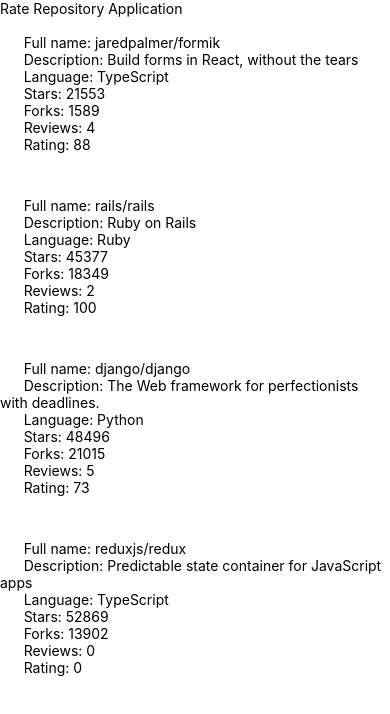
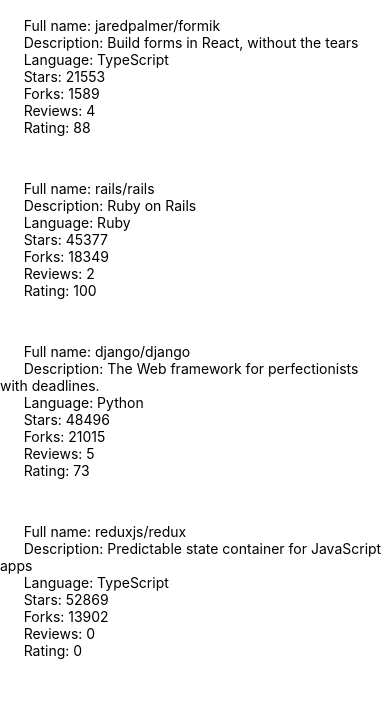
Before and after one commit to s-kakol/rate-repository-app, a React Native app: screen / in a window 390 px wide. Shown: the top 714 px of the page. Built offline with nearby package versions, Linux system fonts and the light colour scheme.

Commit message:
Refactor: Remove unnecessary text from Main

```diff
--- a/src/Main.jsx
+++ b/src/Main.jsx
@@ -1,5 +1,5 @@
 import Constants from 'expo-constants';
-import { Text, StyleSheet, View } from 'react-native';
+import { StyleSheet, View } from 'react-native';
 import RepositoryList from './components/RepositoryList';
 
 const styles = StyleSheet.create({
@@ -13,7 +13,6 @@
 const Main = () => {
   return (
     <View style={styles.container}>
-      <Text>Rate Repository Application</Text>
       <RepositoryList />
     </View>
   );
```
